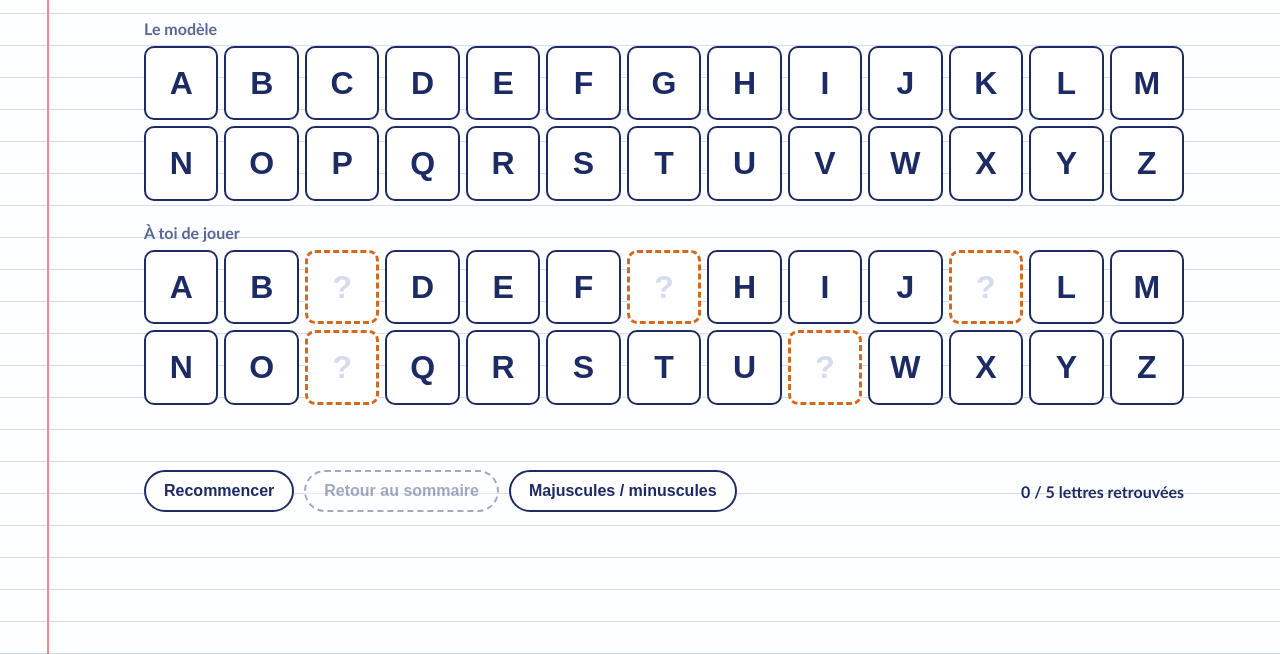
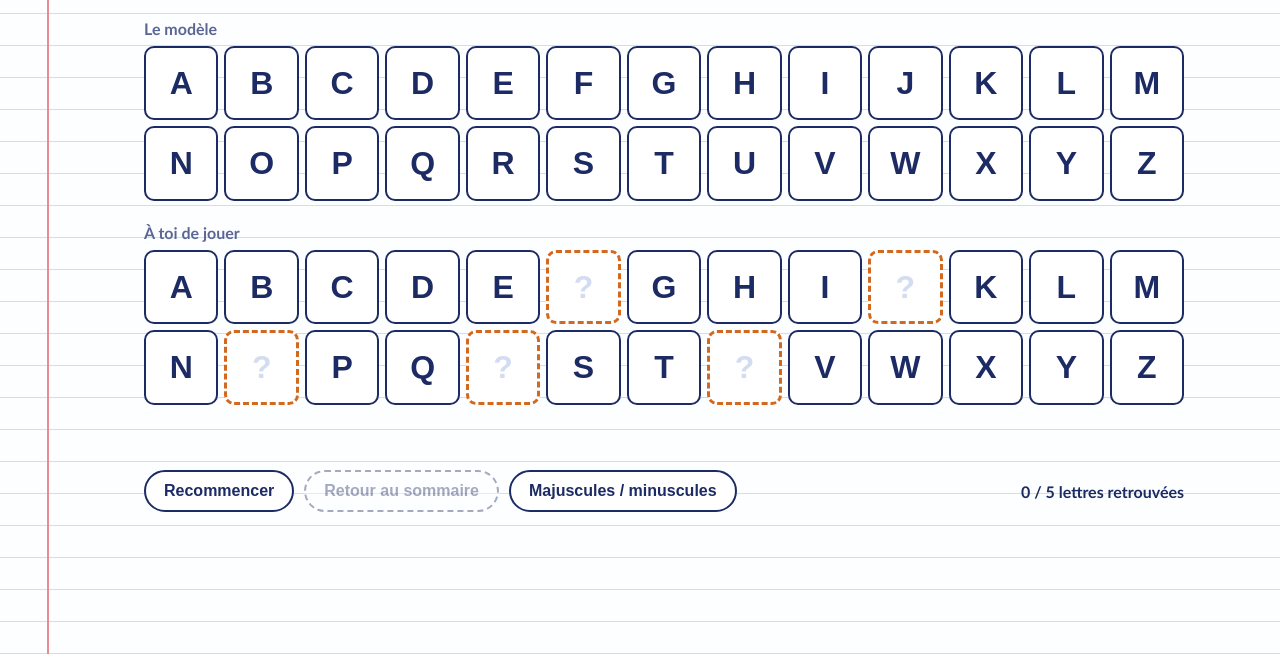
Before and after one commit to n1co-m/AlphaFLE, a plain HTML site: page 05-lettres-manquantes-2.html in a window 1280 px wide. Shown: the part 146-800 px from the top of the page. Drawn offline with Linux system fonts and the light colour scheme; a web font is replaced by a local one.

Commit message:
Update 05-lettres-manquantes-2.html

```diff
--- a/05-lettres-manquantes-2.html
+++ b/05-lettres-manquantes-2.html
@@ -119,11 +119,11 @@
 (() => {
   const ALPHABET = "ABCDEFGHIJKLMNOPQRSTUVWXYZ".split("");
   // Lettres à retrouver : modifiez cette liste pour changer l’exercice
-  const MANQUANTES = ["C", "G", "K", "P", "V"];
+  const MANQUANTES = ["F", "J", "O", "R", "U"];
   // Noms des lettres en français, pour une lecture correcte par la synthèse vocale
   const NOMS = {
     A:"a", B:"bé", C:"cé", D:"dé", E:"eu", F:"effe", G:"gé", H:"ache", I:"i", J:"ji",
-    K:"ka", L:"elle", M:"emme", N:"enne", O:"o", P:"pé", Q:"ku", R:"erre", S:"esse",
+    K:"ka", L:"elle", M:"emme", N:"enne", O:"o", P:"pé", Q:"cul", R:"erre", S:"esse",
     T:"té", U:"u", V:"vé", W:"double vé", X:"ixe", Y:"i grec", Z:"zède"
   };
 
```
